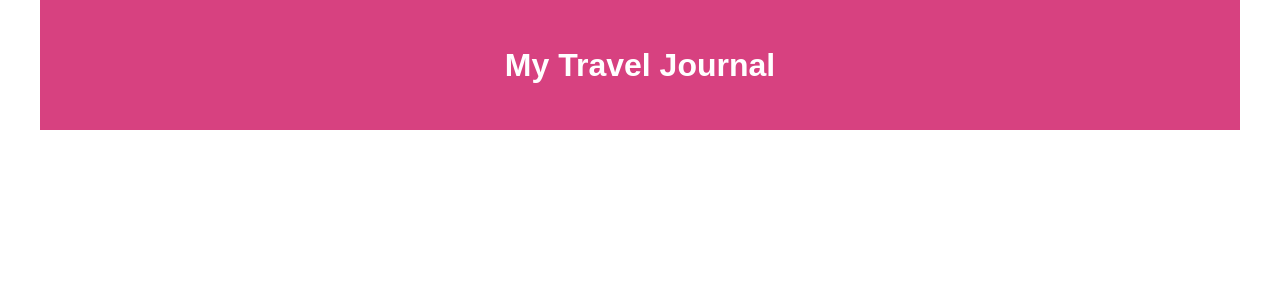
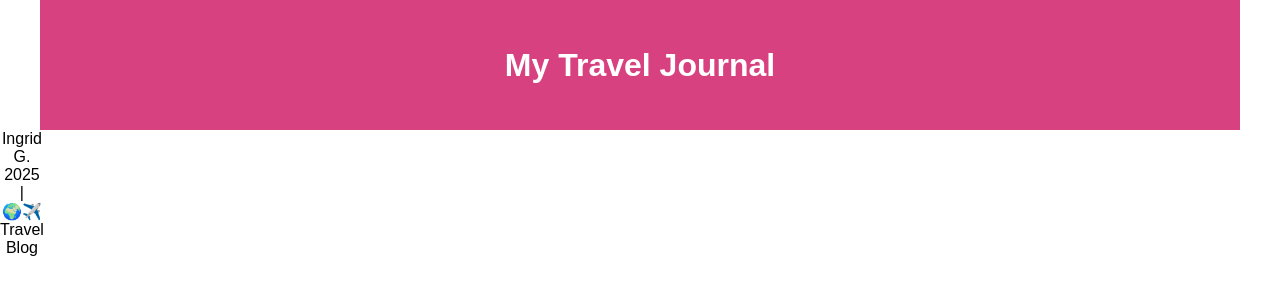
Before and after one commit to iamamitprakash/Travel_Blog_React, a React (Create React App) app: page / in a window 1280 px wide. Shown: the top 300 px of the page. Built offline with nearby package versions, Linux system fonts and the light colour scheme.

Commit message:
Footer Created

```diff
--- a/src/App.js
+++ b/src/App.js
@@ -1,10 +1,12 @@
 import './App.css';
+import Footer from './Components/Footer';
 import Header from './Components/Header';
 
 function App() {
   return(
     <div className='App'>
       <Header />
+      <Footer />
     </div>
   )
 }
--- /dev/null
+++ b/src/Components/Footer.js
@@ -0,0 +1,12 @@
+import React from "react";
+
+const Footer = () => {
+    return(
+        <div className="journal-footer">
+            <caption>Ingrid G. 2025 |</caption>
+            <caption className="footer-caption">🌍✈️ Travel Blog</caption>
+        </div>
+    );
+};
+
+export default Footer;
```
Also changed, not shown: public/images/logo.jfif (added).
